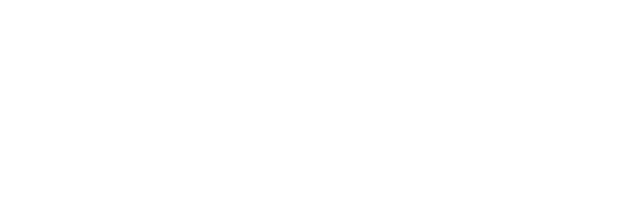
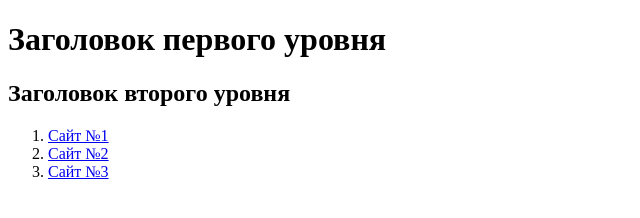
Before and after one commit to Kheayrig/task-html, a website: page src/index.html in a window 1280 px wide. Shown: the whole page, without its empty margins (0-640 px from the left). Drawn offline with Linux system fonts and the light colour scheme.

Commit message:
Задание по HTML

```diff
--- a/src/index.html
+++ b/src/index.html
@@ -3,5 +3,13 @@
     <head>
         <title>HTML</title>
     </head>
-    <body></body>
+    <body>
+        <h1>Заголовок первого уровня</h1>
+        <h2>Заголовок второго уровня</h2>
+        <ol>
+            <li><a href="https://developer.mozilla.org/ru/docs/Web/HTML/Element/ol">Сайт №1</a></li>
+            <li><a href="http://htmlbook.ru/html/ol">Сайт №2</a></li>
+            <li><a href="https://yandex.ru/search/?clid=2358536&text=ol&l10n=ru&lr=10843">Сайт №3</a></li>
+        </ol>
+    </body>
 </html>
```
